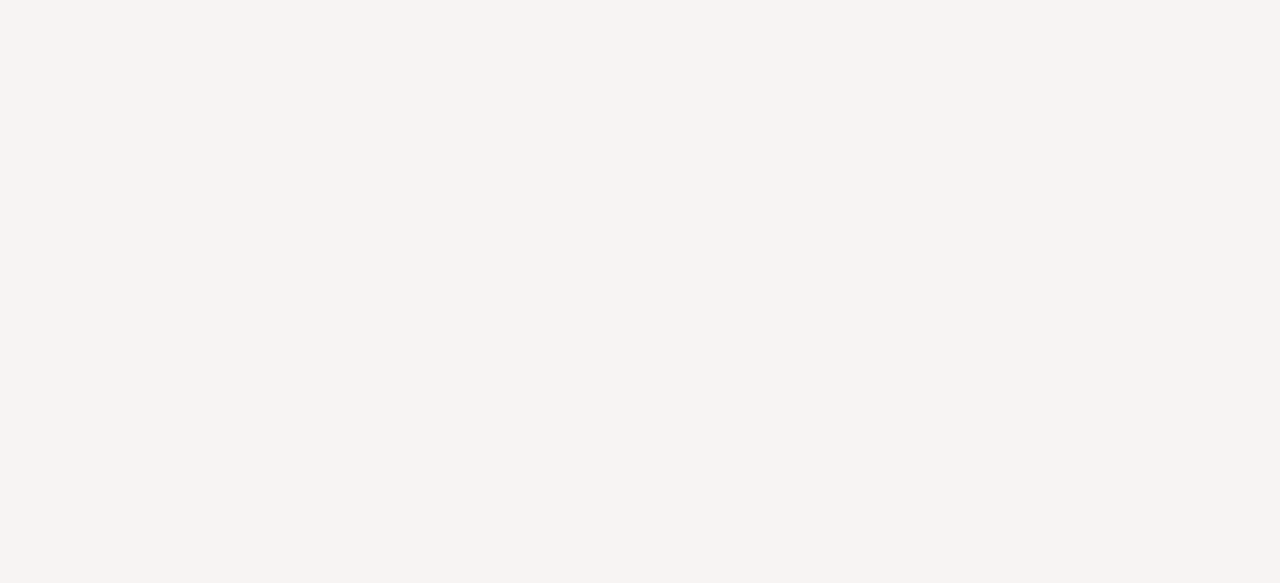
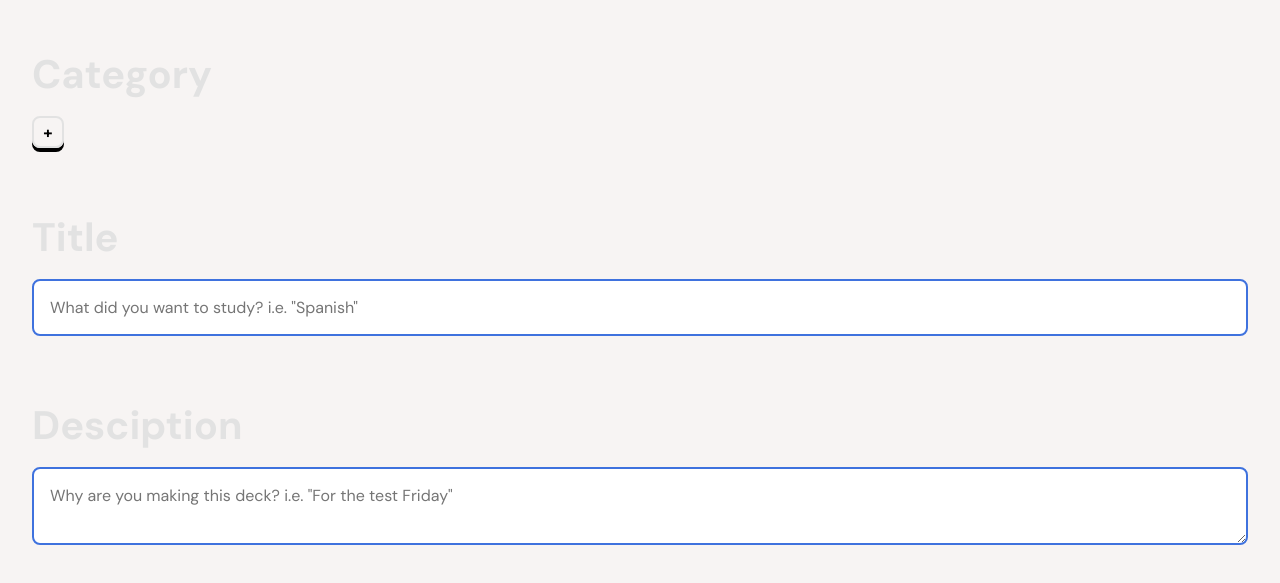
Before and after one commit to jacobcasas/Flashcard-App, a React (Vite) app: page /deckcreation in a window 1280 px wide. Shown: the part 141-724 px from the top of the page. Built offline with nearby package versions, Linux system fonts and the light colour scheme; the HTML template or start-up script is replaced by a standard one.

Commit message:
deck creation screen laid out visually. functionality for this screen on next patch

```diff
--- a/package.json
+++ b/package.json
@@ -1,7 +1,7 @@
 {
   "name": "flashcard-app",
   "private": true,
-  "version": "0.1.3",
+  "version": "0.1.4",
   "type": "module",
   "scripts": {
     "dev": "vite",
--- a/src/components/Button/Button.jsx
+++ b/src/components/Button/Button.jsx
@@ -1,9 +1,9 @@
 import './button.css';
 
-function Button({ label, type }) {
+function Button({ label, type, onclick }) {
 
     return (
-        <button className={`btn-${type}`}>{label}</button>
+        <button className={`btn-${type}`} onClick={onclick}>{label}</button>
     )
 }
 
--- a/src/components/Button/button.css
+++ b/src/components/Button/button.css
@@ -7,6 +7,19 @@ button {
   font-family: inherit;
   cursor: pointer;
   box-shadow: 0 4px rgb(0, 0, 0);
+}
+
+.btn-add {
+  background-color: transparent;
+  border: 2px solid var(--color-gray-200);
+  padding: 0;
+  width: 32px;
+  height: 32px;
+}
+
+.btn-append {
+  background-color: var(--color-success);
+  margin: .3rem 0;
 }
 
 .btn-attention {
--- a/src/index.css
+++ b/src/index.css
@@ -103,9 +103,35 @@ body {
   min-height: 100vh;
 }
 
+input[type=text] {
+  padding: 1rem;
+  border: 2px solid var(--color-success);
+  border-radius: var(--border-radius-sm);
+  transition: border 0.2s ease;
+}
+
+input:active,
+input:focus {
+  border: 4px solid var(--color-gray-200);
+  outline: none;
+}
+
+textarea {
+  padding: 1rem;
+  border: 2px solid var(--color-success);
+  border-radius: var(--border-radius-sm);
+  transition: border 0.2s ease;
+}
+
+textarea:active,
+textarea:focus {
+  border: 4px solid var(--color-gray-200);
+  outline: none;
+}
+
 h1 {
   font-size: 2.986rem;
-  font-weight: 700;
+  font-weight: 900;
 }
 
 h2 {
@@ -189,6 +215,10 @@ p {
   color: var(--color-success);
 }
 
+.hidden {
+  display: none;
+}
+
 @media (prefers-color-scheme: light) {
   :root {
     color: var(--color-gray-900);
--- a/src/pages/DeckCreation.jsx
+++ b/src/pages/DeckCreation.jsx
@@ -1,11 +1,54 @@
 import '../styles/pages/deckcreation.css';
+import Button from '../components/Button/Button';
+import { useState } from 'react';
 
 function DeckCreation () {
+    const [visibility, setVisibility] = useState(false);
+
+    const createCategoryBtnTest = e => {
+        e.preventDefault();
+        setVisibility(!visibility);
+    }
+
+    const appendNewCategory = (e) => {
+        e.preventDefault()
+        console.log("hi")
+    }
 
     return (
         <>
             <div className="page-container">
                 <h1 className='color-gray-50'>Create A Deck</h1>
+                <form action="" className='create-deck-form'>
+                    <div className="form-element">
+                        <label htmlFor="category">Category</label>
+                        <Button label="+" type="add" onclick={(e) => createCategoryBtnTest(e)}/>
+                        <div className={`create-category ${!visibility ? 'hidden' : ''}`}>
+                            <label htmlFor="category-list">Create a new category</label>
+                            <div className="cc-input-and-button">
+                                <input name='category-list' type="text" placeholder='i.e. "Language"'/>
+                                <Button label="Add" type="append" onclick={appendNewCategory} />
+                            </div>
+
+                        </div>
+                    </div>
+                    <div className="form-element">
+                        <label htmlFor="title">Title</label>
+                        <input
+                         type="text"
+                         name="title"
+                         id="deck-title"
+                         placeholder='What did you want to study? i.e. "Spanish"'
+                          />
+                    </div>
+                    <div className="form-element">
+                        <label htmlFor="description">Desciption</label>
+                        <textarea
+                         name="desciption"
+                         id="deck-description"
+                         placeholder='Why are you making this deck? i.e. "For the test Friday"'></textarea>
+                    </div>
+                </form>
             </div>
         </>
     )
--- a/src/styles/pages/deckcreation.css
+++ b/src/styles/pages/deckcreation.css
@@ -0,0 +1,28 @@
+.create-deck-form {
+    display: flex;
+    flex-direction: column;
+    gap: var(--spacing-8);
+}
+
+.form-element {
+    display: flex;
+    flex-direction: column;
+    gap: var(--spacing-2);
+}
+
+.form-element label {
+    font-size: 2.488rem;
+    font-weight: 700;
+    color: var(--color-gray-200);
+}
+
+.create-category label {
+    font-size: 1.25rem;
+    font-weight: 600;
+    color: var(--color-gray-600);
+}
+
+.cc-input-and-button {
+    display: flex;
+    gap: var(--spacing-2);
+}
```
